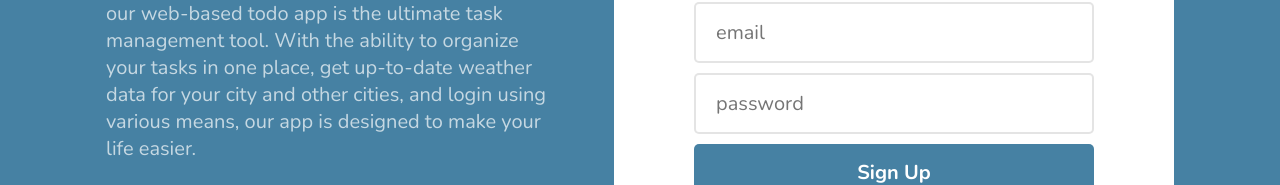
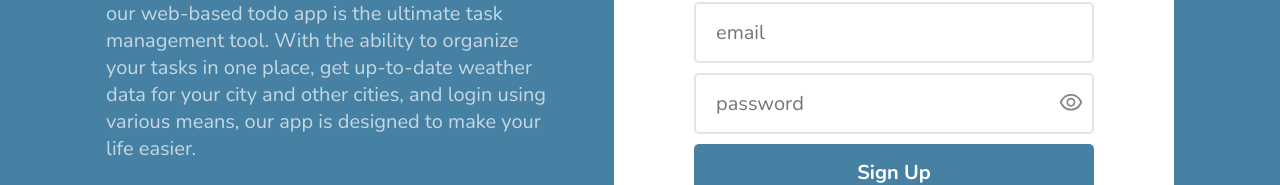
Before and after one commit to kapansa/todo-auth-app, a React (Create React App) app: page /signup in a window 1280 px wide. Shown: the part 281-466 px from the top of the page. Built offline with nearby package versions, Linux system fonts and the light colour scheme; no server answers.

Commit message:
Add hide and show password

```diff
--- a/src/pages/Login/Login.css
+++ b/src/pages/Login/Login.css
@@ -1,5 +1,5 @@
 body {
-      background-color: #4681A3;
+      background-color: #4681a3;
 }
 
 * {
@@ -63,7 +63,7 @@ body {
 }
 
 .title {
-      color: #4681A3;
+      color: #4681a3;
       margin-top: 10px;
       margin-bottom: 20px;
 }
@@ -75,7 +75,7 @@ body {
       margin: 0 auto;
       border: none;
       border-radius: 5px;
-      background-color: #4681A3;
+      background-color: #4681a3;
       font-size: 20px;
       color: #fff;
       font-weight: bold;
@@ -90,7 +90,7 @@ body {
       margin: 20px auto 0;
       border: none;
       border-radius: 5px;
-      background-color: #4681A3;
+      background-color: #4681a3;
       font-size: 20px;
       color: #fff;
       font-weight: bold;
@@ -108,7 +108,7 @@ body {
 .SignUp_link {
       text-decoration: none;
       font-weight: bold;
-      color: #4681A3;
+      color: #4681a3;
 }
 
 .facebook {
@@ -132,7 +132,8 @@ body {
       border: solid 2px rgba(128, 128, 128, 0.213);
 }
 
-.google:hover, .facebook:hover {
+.google:hover,
+.facebook:hover {
       cursor: pointer;
 }
 
@@ -184,3 +185,16 @@ body {
       font-size: 20px;
       padding: 30px 0;
 }
+
+.password_show {
+      position: relative;
+}
+
+.eye_icon {
+      position: absolute;
+      top: 65%;
+      right: 10px;
+      transform: translateY(-65%);
+      color: #505050b0;
+      cursor: pointer;
+}
--- a/src/pages/Login/Login.jsx
+++ b/src/pages/Login/Login.jsx
@@ -22,12 +22,15 @@ import {
 import { useNavigate } from "react-router-dom";
 import Loading from "../../components/Loading";
 import IntroText from "../../components/IntroText";
+import { AiOutlineEyeInvisible } from "react-icons/ai";
+import { AiOutlineEye } from "react-icons/ai";
 
 const Login = () => {
   const [email, setEmail] = useState("");
   const [password, setPassword] = useState("");
   const [loading, setLoading] = useState(true);
   const [errorMessage, setErrorMessage] = useState(null);
+  const [showPassword, setShowPassword] = useState(false);
 
   const navigate = useNavigate();
 
@@ -134,6 +137,10 @@ const Login = () => {
       });
   };
 
+  const togglePasswordVisibility = () => {
+    setShowPassword(!showPassword);
+  };
+
   return (
     <div>
       {loading ? (
@@ -159,14 +166,26 @@ const Login = () => {
                     onChange={(e) => setEmail(e.target.value)}
                     required
                   />
+                  <div className="password_show">
                     <input
-                    type="password"
+                      type={showPassword ? "text" : "password"}
                       className="input_entry"
                       placeholder="password"
                       value={password}
                       onChange={(e) => setPassword(e.target.value)}
                       required
                     />
+                    <div
+                      className="eye_icon"
+                      onClick={togglePasswordVisibility}
+                    >
+                      {showPassword ? (
+                        <AiOutlineEyeInvisible />
+                      ) : (
+                        <AiOutlineEye />
+                      )}
+                    </div>
+                  </div>
                   <p className="text_size forgot_password">
                     <NavLink className="SignUp_link" to="/forgotpassword">
                       Forgot Password?
--- a/src/pages/SignUp/SignUp.jsx
+++ b/src/pages/SignUp/SignUp.jsx
@@ -20,11 +20,14 @@ import { useNavigate } from "react-router-dom";
 import Loading from "../../components/Loading";
 import IntroText from "../../components/IntroText";
 import Todo from "../../assets/todo.svg";
+import { AiOutlineEyeInvisible } from "react-icons/ai";
+import { AiOutlineEye } from "react-icons/ai";
 
 const SignUp = () => {
   const [email, setEmail] = useState("");
   const [password, setPassword] = useState("");
   const [loading, setLoading] = useState(true);
+  const [showPassword, setShowPassword] = useState(false);
 
   const navigate = useNavigate();
 
@@ -98,6 +101,10 @@ const SignUp = () => {
       });
   };
 
+  const togglePasswordVisibility = () => {
+    setShowPassword(!showPassword);
+  };
+
   return (
     <div>
       {loading ? (
@@ -123,14 +130,26 @@ const SignUp = () => {
                     onChange={(e) => setEmail(e.target.value)}
                     required
                   />
+                  <div className="password_show">
                     <input
-                    type="password"
+                      type={showPassword ? "text" : "password"}
                       className="input_entry"
                       placeholder="password"
                       value={password}
                       onChange={(e) => setPassword(e.target.value)}
                       required
                     />
+                    <div
+                      className="eye_icon"
+                      onClick={togglePasswordVisibility}
+                    >
+                      {showPassword ? (
+                        <AiOutlineEyeInvisible />
+                      ) : (
+                        <AiOutlineEye />
+                      )}
+                    </div>
+                  </div>
                   <button type="submit" className="btn">
                     Sign Up
                   </button>
```
Lines whose indentation alone changed are shown as unchanged.
